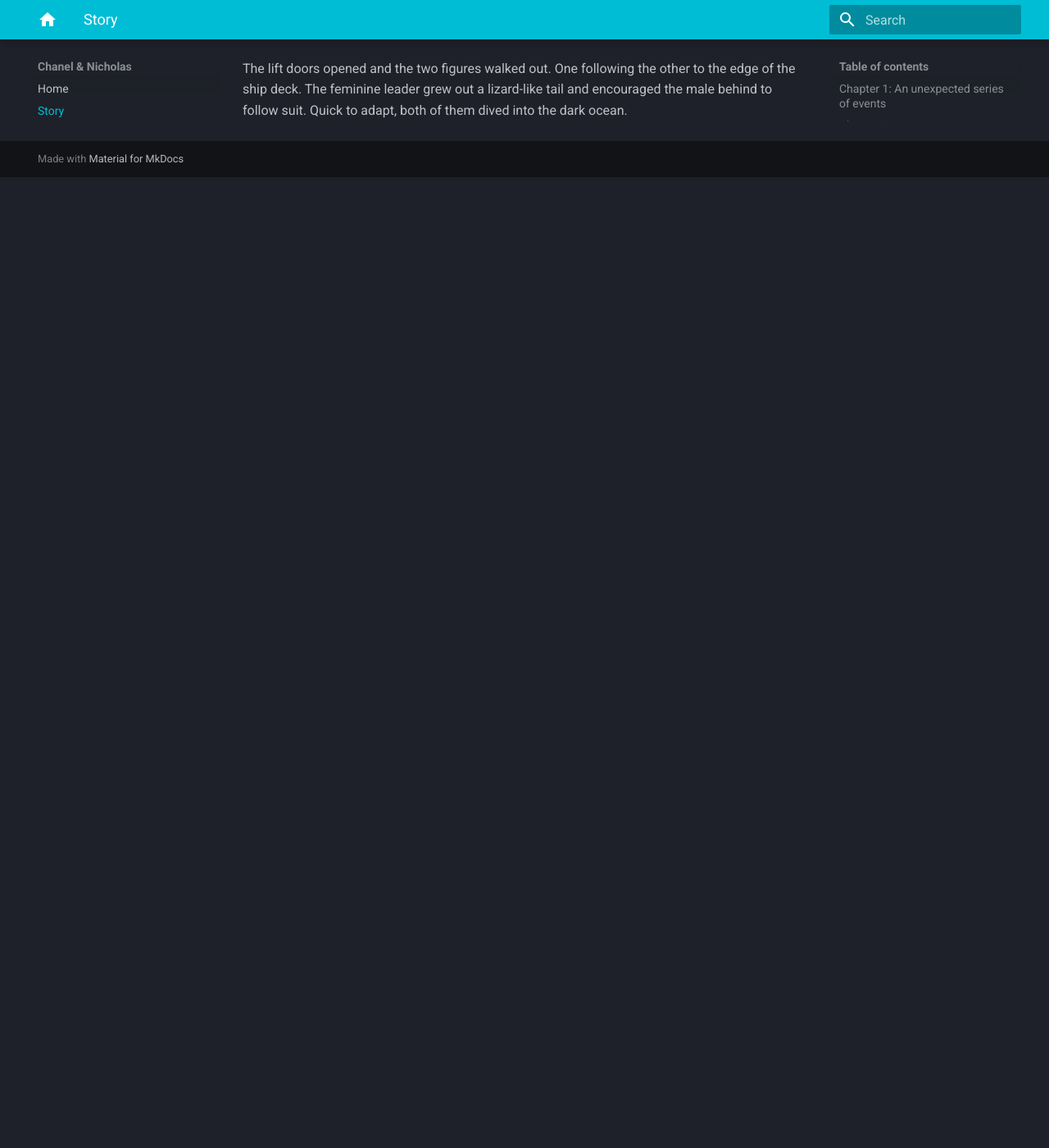
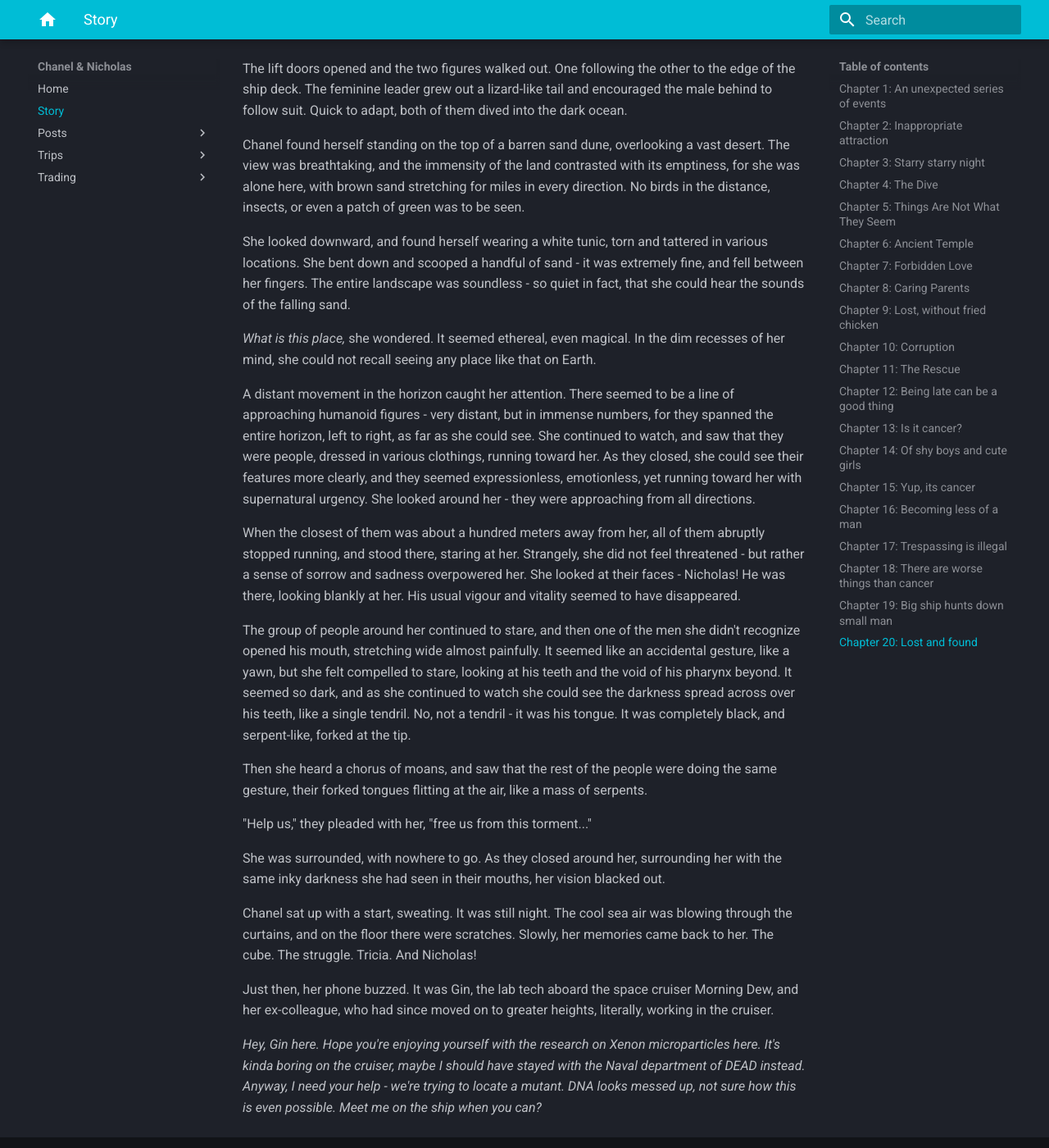
Before and after one commit to extrange/chanel, an MkDocs documentation site: the page built from docs/story.md, in a window 1280 px wide and 1400 px high, scrolled down 32947 px. Shown: the whole window at 82% size. Built offline with MkDocs 1.6.1 and Material for MkDocs 9.7.7, drawn with Linux system fonts in a browser that asks for light colours; before the commit the page ends 33163 px from its top, so only the background shows below that.

Commit message:
Add some parts to story

```diff
--- a/docs/story.md
+++ b/docs/story.md
@@ -146,7 +146,6 @@
 And then static.
 
 Nicholas shook his head. He seemed to stagger slightly, but quickly regained his balance.
-
 
 ## Chapter 4: The Dive
 
@@ -836,3 +835,27 @@
 Nicholas thought for a moment. He knew he had no choice. He has felt the calling to the temple through his veins and bones. It beckons and coaxes him to fulfil his or its need and he needs to find out more.
 
 The lift doors opened and the two figures walked out. One following the other to the edge of the ship deck. The feminine leader grew out a lizard-like tail and encouraged the male behind to follow suit. Quick to adapt, both of them dived into the dark ocean.
+
+Chanel found herself standing on the top of a barren sand dune, overlooking a vast desert. The view was breathtaking, and the immensity of the land contrasted with its emptiness, for she was alone here, with brown sand stretching for miles in every direction. No birds in the distance, insects, or even a patch of green was to be seen.
+
+She looked downward, and found herself wearing a white tunic, torn and tattered in various locations. She bent down and scooped a handful of sand - it was extremely fine, and fell between her fingers. The entire landscape was soundless - so quiet in fact, that she could hear the sounds of the falling sand.
+
+_What is this place,_ she wondered. It seemed ethereal, even magical. In the dim recesses of her mind, she could not recall seeing any place like that on Earth.
+
+A distant movement in the horizon caught her attention. There seemed to be a line of approaching humanoid figures - very distant, but in immense numbers, for they spanned the entire horizon, left to right, as far as she could see. She continued to watch, and saw that they were people, dressed in various clothings, running toward her. As they closed, she could see their features more clearly, and they seemed expressionless, emotionless, yet running toward her with supernatural urgency. She looked around her - they were approaching from all directions.
+
+When the closest of them was about a hundred meters away from her, all of them abruptly stopped running, and stood there, staring at her. Strangely, she did not feel threatened - but rather a sense of sorrow and sadness overpowered her. She looked at their faces - Nicholas! He was there, looking blankly at her. His usual vigour and vitality seemed to have disappeared.
+
+The group of people around her continued to stare, and then one of the men she didn't recognize opened his mouth, stretching wide almost painfully. It seemed like an accidental gesture, like a yawn, but she felt compelled to stare, looking at his teeth and the void of his pharynx beyond. It seemed so dark, and as she continued to watch she could see the darkness spread across over his teeth, like a single tendril. No, not a tendril - it was his tongue. It was completely black, and serpent-like, forked at the tip.
+
+Then she heard a chorus of moans, and saw that the rest of the people were doing the same gesture, their forked tongues flitting at the air, like a mass of serpents.
+
+"Help us," they pleaded with her, "free us from this torment..."
+
+She was surrounded, with nowhere to go. As they closed around her, surrounding her with the same inky darkness she had seen in their mouths, her vision blacked out.
+
+Chanel sat up with a start, sweating. It was still night. The cool sea air was blowing through the curtains, and on the floor there were scratches. Slowly, her memories came back to her. The cube. The struggle. Tricia. And Nicholas!
+
+Just then, her phone buzzed. It was Gin, the lab tech aboard the space cruiser Morning Dew, and her ex-colleague, who had since moved on to greater heights, literally, working in the cruiser.
+
+_Hey, Gin here. Hope you're enjoying yourself with the research on Xenon microparticles here. It's kinda boring on the cruiser, maybe I should have stayed with the Naval department of DEAD instead. Anyway, I need your help - we're trying to locate a mutant. DNA looks messed up, not sure how this is even possible. Meet me on the ship when you can?_
```
